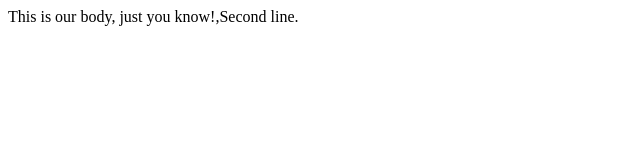
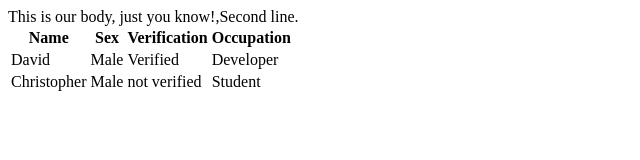
Before and after one commit to Hornet004/lecture0, a plain HTML site: page index.html in a window 1280 px wide. Shown: the whole page, without its empty margins (0-640 px from the left). Drawn offline with Linux system fonts and the light colour scheme.

Commit message:
Tableadd

```diff
--- a/index.html
+++ b/index.html
@@ -7,5 +7,29 @@
 </head>
 <body>
     This is our body, just you know!,Second line.
+    <table>
+        <tr>
+            <th>Name</th>
+            <th>Sex</th>
+            <th>Verification</th>
+            <th>Occupation</th>
+
+        </tr>
+        <tr>
+            <td>David</td>
+            <td>Male</td>
+            <td>Verified</td>
+            <td>Developer</td>
+
+        </tr>
+        <tr>
+            <td>Christopher</td>
+            <td>Male</td>
+            <td>not verified</td>
+            <td>Student</td>
+
+        </tr>
+
+    </table>
 </body>
 </html>
```
